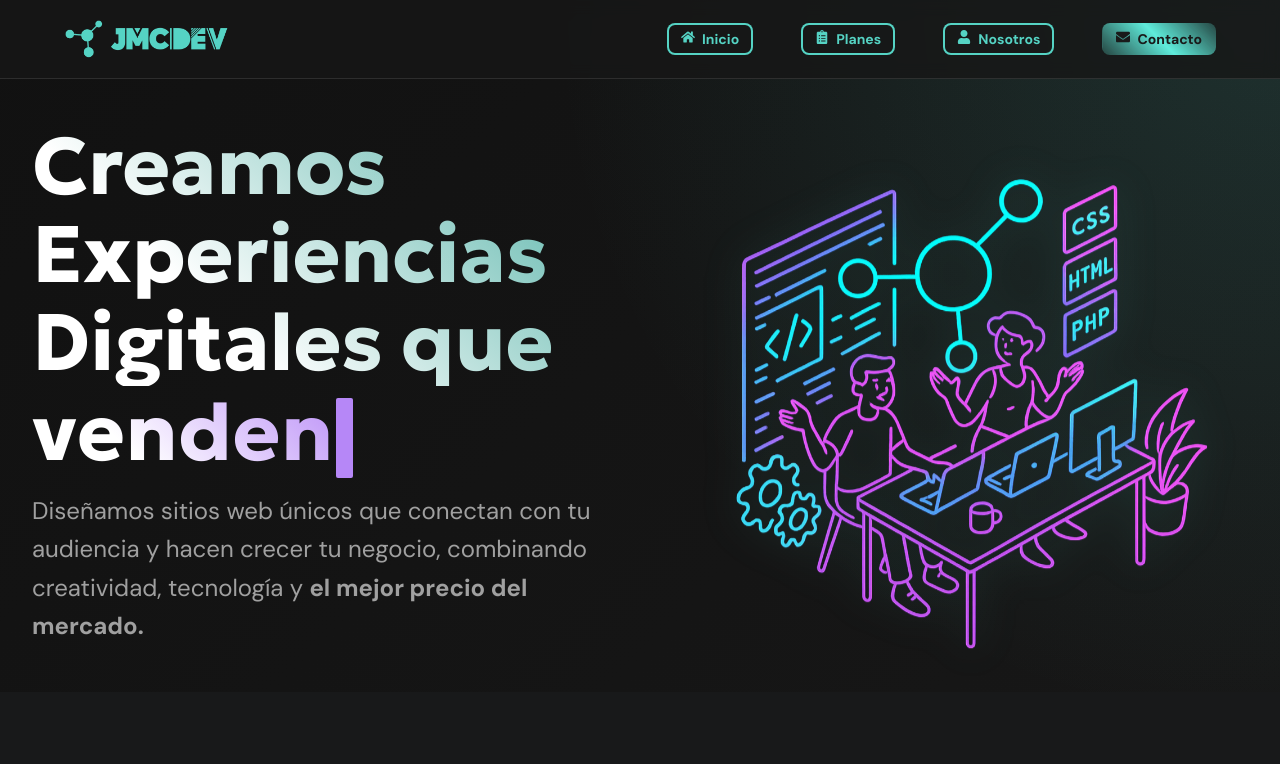
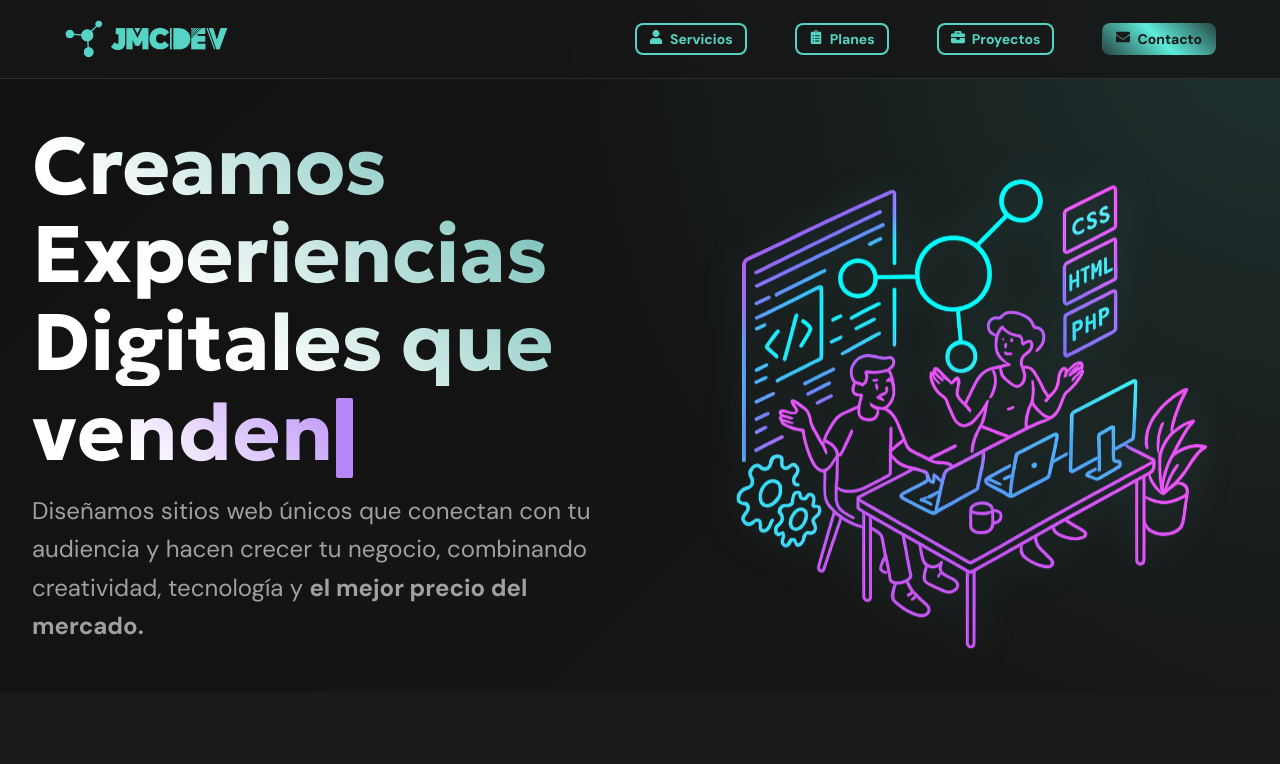
Before and after one commit to juanmaacampos/jmcdev-page, a React (Vite) app: page / in a window 1280 px wide. Shown: the top 764 px of the page. Built offline with nearby package versions, Linux system fonts and the light colour scheme.

Commit message:
Ultimo Backup

```diff
--- a/src/components/Button/Button.jsx
+++ b/src/components/Button/Button.jsx
@@ -13,6 +13,7 @@ function Button({
   className = '',
   style = {},
   icon, // Nuevo prop para el icono
+  scrollTarget, // New prop for scroll target ID
   ...props
 }) {
   const buttonClasses = `
@@ -47,6 +48,32 @@ function Button({
       {buttonContent}
     </span>
   );
+
+  if (scrollTarget) {
+    const handleScroll = (e) => {
+      e.preventDefault();
+      const targetElement = document.getElementById(scrollTarget);
+      if (targetElement) {
+        targetElement.scrollIntoView({
+          behavior: 'smooth',
+          block: 'start',
+        });
+      }
+      onClick && onClick(); // Also call any onClick handler passed
+    };
+
+    return (
+      <a
+        href={`#${scrollTarget}`}
+        className={buttonClasses}
+        style={buttonStyle}
+        onClick={handleScroll}
+        {...props}
+      >
+        {buttonWithDirection}
+      </a>
+    );
+  }
 
   if (to?.startsWith('http')) {
     return (
--- a/src/websections/Navbar/Navbar.jsx
+++ b/src/websections/Navbar/Navbar.jsx
@@ -1,8 +1,7 @@
 import React, { useState } from 'react';
-import { Link } from 'react-router-dom';
 import Logo from '../../components/Logo/Logo';
 import Button from '../../components/Button/Button';
-import { FaHome, FaClipboardList, FaUser, FaEnvelope } from 'react-icons/fa';
+import { FaBriefcase, FaClipboardList, FaUser, FaEnvelope, FaHome } from 'react-icons/fa';
 import './Navbar.css';
 
 const Navbar = () => {
@@ -23,10 +22,10 @@ const Navbar = () => {
 
         {/* Regular navbar links - visible on desktop */}
         <div className="nav-links">
-          <Button to="/" label="Inicio" effect="neon" size="small" icon={<FaHome />} />
-          <Button to="/planes" label="Planes" effect="neon" size="small" icon={<FaClipboardList />} />
-          <Button to="/nosotros" label="Nosotros" effect="neon" size="small" icon={<FaUser />} />
-          <Button to="/contacto" label="Contacto" effect="primary" size="small" icon={<FaEnvelope />} color='#663399' />
+          <Button label="Servicios" effect="neon" size="small" icon={<FaUser />} scrollTarget="servicios" />
+          <Button label="Planes" effect="neon" size="small" icon={<FaClipboardList />} scrollTarget="planes" />
+          <Button label="Proyectos" effect="neon" size="small" icon={<FaBriefcase />} scrollTarget="portafolio" />
+          <Button label="Contacto" effect="primary" size="small" icon={<FaEnvelope />} color='#663399' scrollTarget="contacto" />
         </div>
 
         {/* Mobile menu button */}
@@ -38,10 +37,10 @@ const Navbar = () => {
       {/* Mobile dropdown menu */}
       <div className={`mobile-dropdown ${isMenuOpen ? 'active' : ''}`}>
         <div className="mobile-menu-items">
-          <Button to="/" label="Inicio" effect="neon" size="small" icon={<FaHome />} />
-          <Button to="/planes" label="Planes" effect="neon" size="small" icon={<FaClipboardList />} />
-          <Button to="/nosotros" label="Nosotros" effect="neon" size="small" icon={<FaUser />} />
-          <Button to="/contacto" label="Contacto" effect="primary" size="small" icon={<FaEnvelope />} color='#663399'/>
+          <Button label="Servicios" effect="neon" size="small" icon={<FaUser />} scrollTarget="servicios" />
+          <Button label="Planes" effect="neon" size="small" icon={<FaClipboardList />} scrollTarget="planes" />
+          <Button label="Proyectos" effect="neon" size="small" icon={<FaBriefcase />} scrollTarget="portafolio" />
+          <Button label="Contacto" effect="primary" size="small" icon={<FaEnvelope />} color='#663399' scrollTarget="contacto" />
         </div>
       </div>
     </nav>
--- a/src/websections/Servicios/Servicios.jsx
+++ b/src/websections/Servicios/Servicios.jsx
@@ -26,8 +26,8 @@ export default function Servicios() {
             descripcion="Sitios web modernos, rápidos y personalizados para tu negocio."
             modalData={{
               title: "Desarrollo Web",
-              subtitle: "Servicio destacado",
-              description: "Creamos sitios web modernos, rápidos y personalizados para tu negocio.",
+              subtitle: <Svg route="src/assets/images/modals_assets/world.json" />,
+              description: <Svg route="src/assets/images/modals_assets/world.json" />,
               image: { src: "src/assets/images/modals_assets/desarrollo_web.jpg", alt: "Desarrollo Web" },
               tabs: [
                 {
```
Also changed, not shown: src/components/ServicioCard/ServicioCard.jsx (line endings or trailing spaces).
